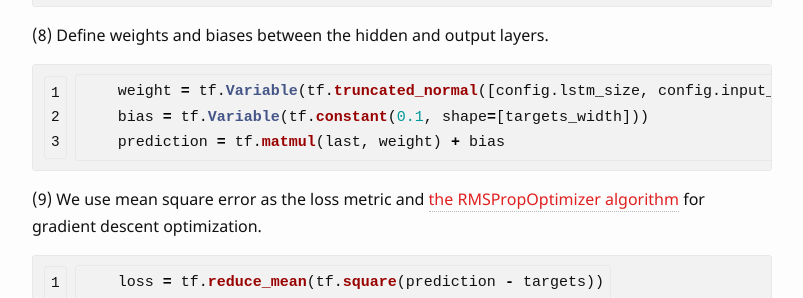
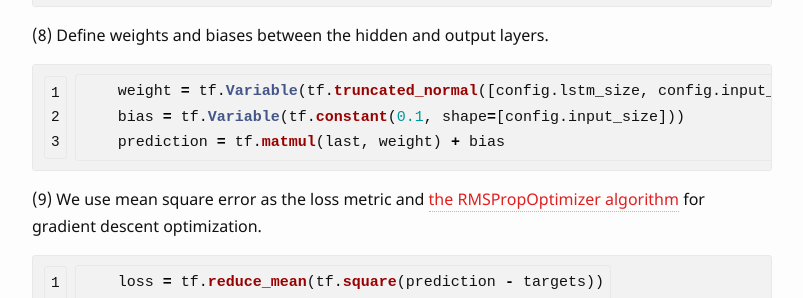
Before and after one commit to lilianweng/lil-log, a Jekyll site: the page built from _posts/2017-07-08-predict-stock-prices-using-RNN-part-1.md, in a window 1280 px wide and 900 px high, scrolled down 7484 px. Shown: the part 151-449 px from the top of the window, without its empty margins (238-1041 px from the left). Built offline with Jekyll 4.4.1, drawn with Linux system fonts in a browser that asks for light colours; formulas are drawn with MathJax 3.

Commit message:
correct a typo

```diff
--- a/_posts/2017-07-08-predict-stock-prices-using-RNN-part-1.md
+++ b/_posts/2017-07-08-predict-stock-prices-using-RNN-part-1.md
@@ -259,7 +259,7 @@ with lstm_graph.as_default():
 
 {% highlight python linenos %}
     weight = tf.Variable(tf.truncated_normal([config.lstm_size, config.input_size]))
-    bias = tf.Variable(tf.constant(0.1, shape=[targets_width]))
+    bias = tf.Variable(tf.constant(0.1, shape=[config.input_size]))
     prediction = tf.matmul(last, weight) + bias
 {% endhighlight %}
 
```
